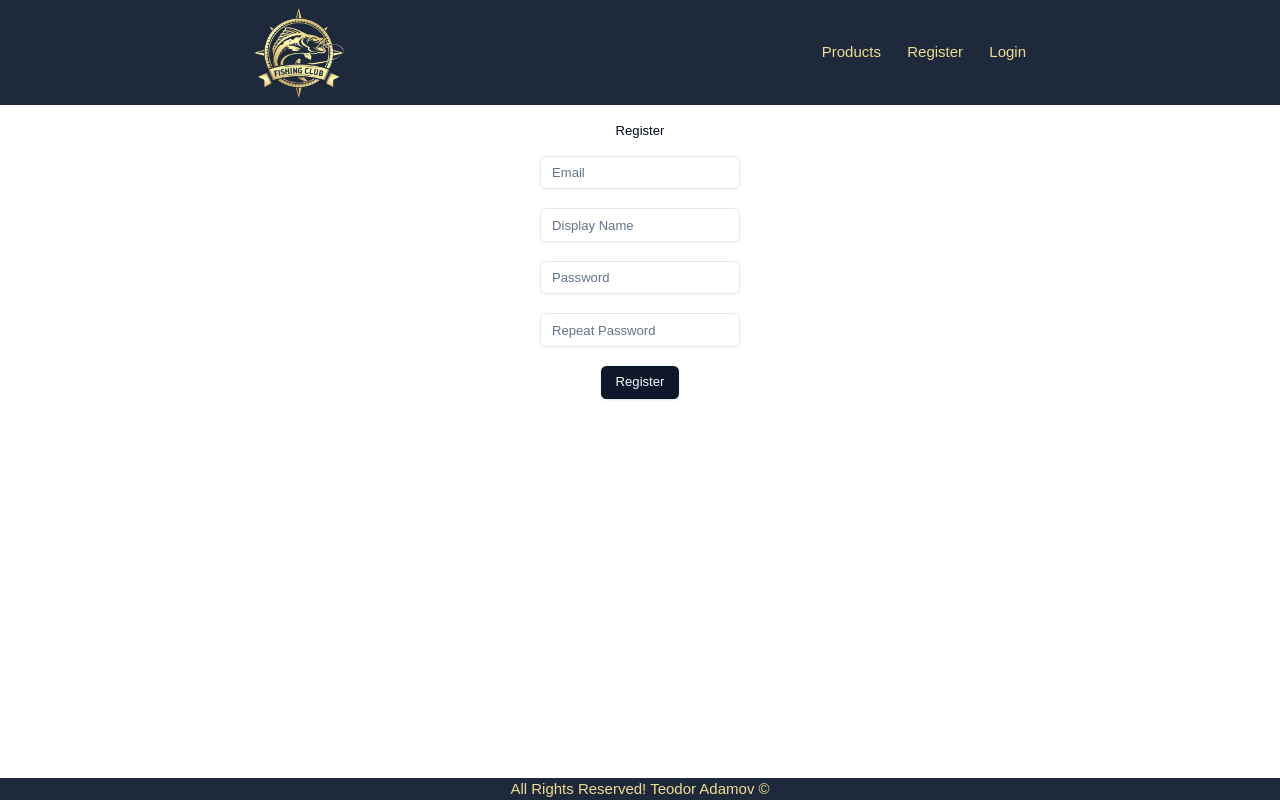
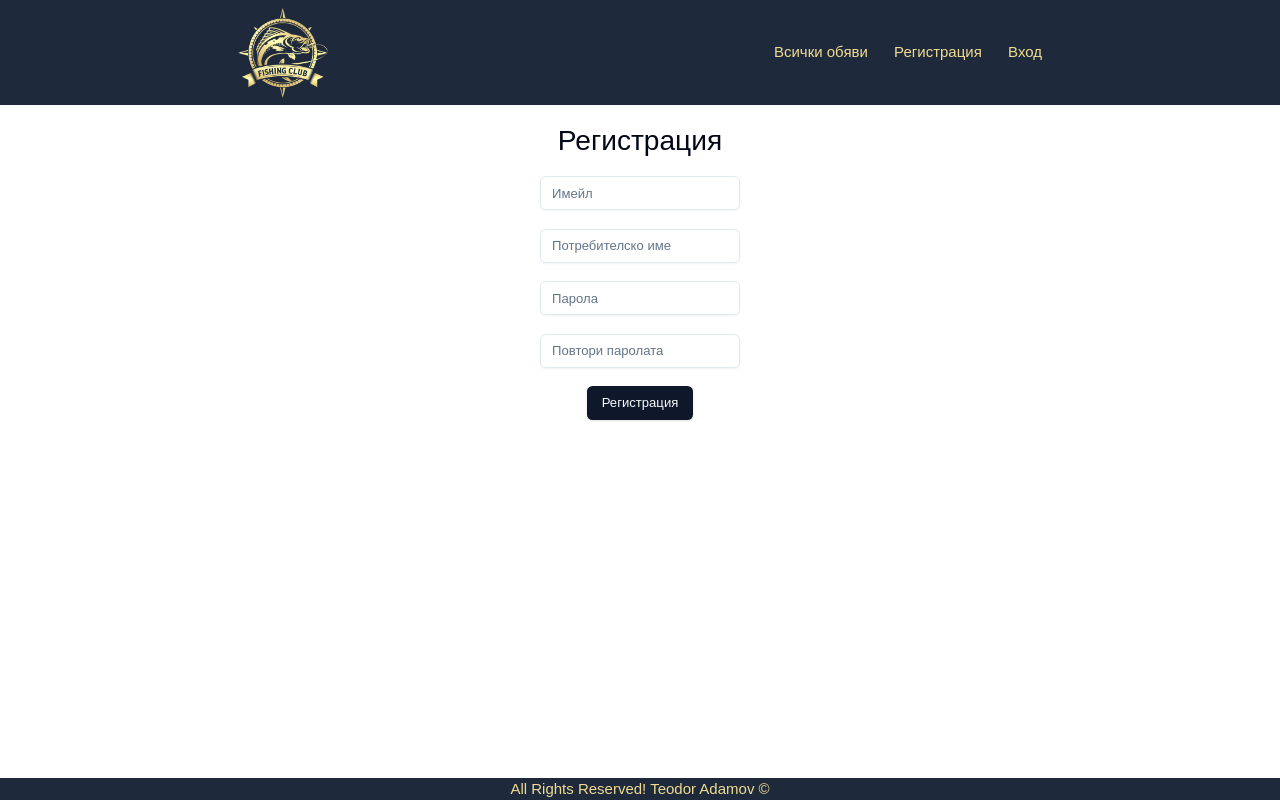
Before and after one commit to TeodorAdamov/React-Softuni, a React (Vite) app: page /register in a window 1280 px wide. Built offline with nearby package versions, Linux system fonts and the light colour scheme; no server answers.

Commit message:
changed english text to bulgarian

```diff
--- a/src/components/auth/Login.tsx
+++ b/src/components/auth/Login.tsx
@@ -11,10 +11,10 @@ import { FirebaseError } from 'firebase/app';
 
 const formSchema = z.object({
     email: z.string().trim().email({
-        message: 'Enter a valid email.'
+        message: 'Въведи валиден имейл.'
     }),
     password: z.string().trim().min(6, {
-        message: 'Password must be at least 6 characters.'
+        message: 'Паролата трябва да бъде най - малко 6 символа.'
     })
 })
 
@@ -36,7 +36,7 @@ const Login = () => {
         } catch (err: unknown) {
             form.resetField('password');
             if (err instanceof FirebaseError) {
-                const error = err.message == 'Firebase: Error (auth/invalid-credential).' ? 'Email or password is incorrect' : 'Login Error'
+                const error = err.message == 'Firebase: Error (auth/invalid-credential).' ? 'Грешен имейл или парола.' : 'Грешка'
                 form.setError('email', { type: 'manual', message: error });
             }
         }
@@ -45,10 +45,10 @@ const Login = () => {
     return (
         <FormProvider {...form}>
             <form onSubmit={form.handleSubmit(onSubmit)} className="w-auto flex flex-col items-center gap-5 ">
-                <FormLabel>Login</FormLabel>
-                <FormInput name='email' type='text' placeholder='Login Name' />
-                <FormInput name='password' type='password' placeholder='Password' />
-                <Button className='' type="submit">Login</Button>
+                <FormLabel className='text-3xl'>Вход</FormLabel>
+                <FormInput name='email' type='text' placeholder='Имейл' />
+                <FormInput name='password' type='password' placeholder='Парола' />
+                <Button className='' type="submit">Вход</Button>
             </form>
         </FormProvider>
     )
--- a/src/components/auth/Register.tsx
+++ b/src/components/auth/Register.tsx
@@ -12,15 +12,15 @@ import { Input } from '@/ui/input';
 
 const formSchema = z.object({
     email: z.string().trim().email({
-        message: 'Enter a valid email.'
+        message: 'Въведи валиден имейл.'
     }),
     displayName: z.string({ message: 'Enter display name' }).trim(),
     password: z.string().trim().min(6, {
-        message: 'Password must be at least 6 characters.'
+        message: 'Паролата трябва да бъде най - малко 6 символа.'
     }),
     repass: z.string().trim()
 }).refine((data) => data.password === data.repass, {
-    message: "Passwords don't match!",
+    message: "Паролите не съвпадат",
     path: ['repass']
 })
 
@@ -45,7 +45,7 @@ const Register = () => {
             form.resetField('password');
             form.resetField('repass');
             if (err instanceof FirebaseError) {
-                const error = err.message == 'Firebase: Error (auth/email-already-in-use).' ? 'Email is already in use!' : 'Register Error'
+                const error = err.message == 'Firebase: Error (auth/email-already-in-use).' ? 'Имейл адресът е зает!' : 'Грешка'
                 form.setError('email', { type: 'manual', message: error });
             }
         }
@@ -55,12 +55,12 @@ const Register = () => {
         <div className='formContainer'>
             <FormProvider {...form}>
                 <form onSubmit={form.handleSubmit(onSubmit)} className="flex flex-col items-center gap-5 ">
-                    <FormLabel>Register</FormLabel>
-                    <FormInput name='email' type='text' placeholder='Email' />
-                    <FormInput name='displayName' type='text' placeholder='Display Name' />
-                    <FormInput name='password' type='password' placeholder='Password' />
-                    <FormInput name='repass' type='password' placeholder='Repeat Password' />
-                    <Button className='' type="submit">Register</Button>
+                    <FormLabel className='text-3xl'>Регистрация</FormLabel>
+                    <FormInput name='email' type='text' placeholder='Имейл' />
+                    <FormInput name='displayName' type='text' placeholder='Потребителско име' />
+                    <FormInput name='password' type='password' placeholder='Парола' />
+                    <FormInput name='repass' type='password' placeholder='Повтори паролата' />
+                    <Button className='' type="submit">Регистрация</Button>
                 </form>
             </FormProvider>
         </div>
--- a/src/components/header/Header.tsx
+++ b/src/components/header/Header.tsx
@@ -15,13 +15,13 @@ const Header = () => {
             <nav className='flex justify-center items-center'>
                 <ul className='flex gap-7 text-[#F0DC91] items-center'>
                     <li>
-                        <Link to='/products'>Products</Link>
+                        <Link to='/products'>Всички обяви</Link>
                     </li>
 
                     {user?.email ? (
                         <>
                             <li>
-                                <Link to='/sell'>Sell product</Link>
+                                <Link to='/sell'>Добави обява</Link>
                             </li>
                             <li>
                                 <NavigationMenuDropdown username={user.displayName} />
@@ -30,10 +30,10 @@ const Header = () => {
                     ) : (
                         <>
                             <li>
-                                <Link to='/register'>Register</Link>
+                                <Link to='/register'>Регистрация</Link>
                             </li>
                             <li>
-                                <Link to='/login'>Login</Link>
+                                <Link to='/login'>Вход</Link>
                             </li>
                         </>
                     )}
```
